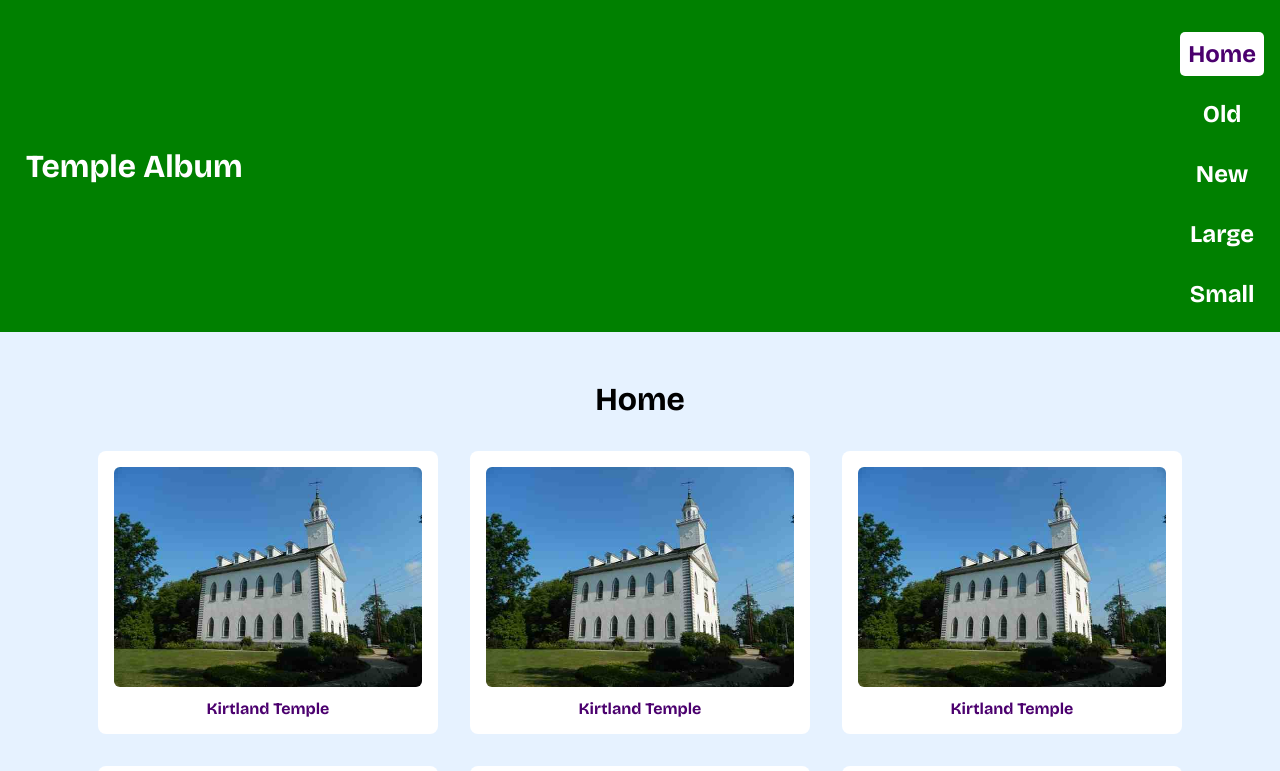
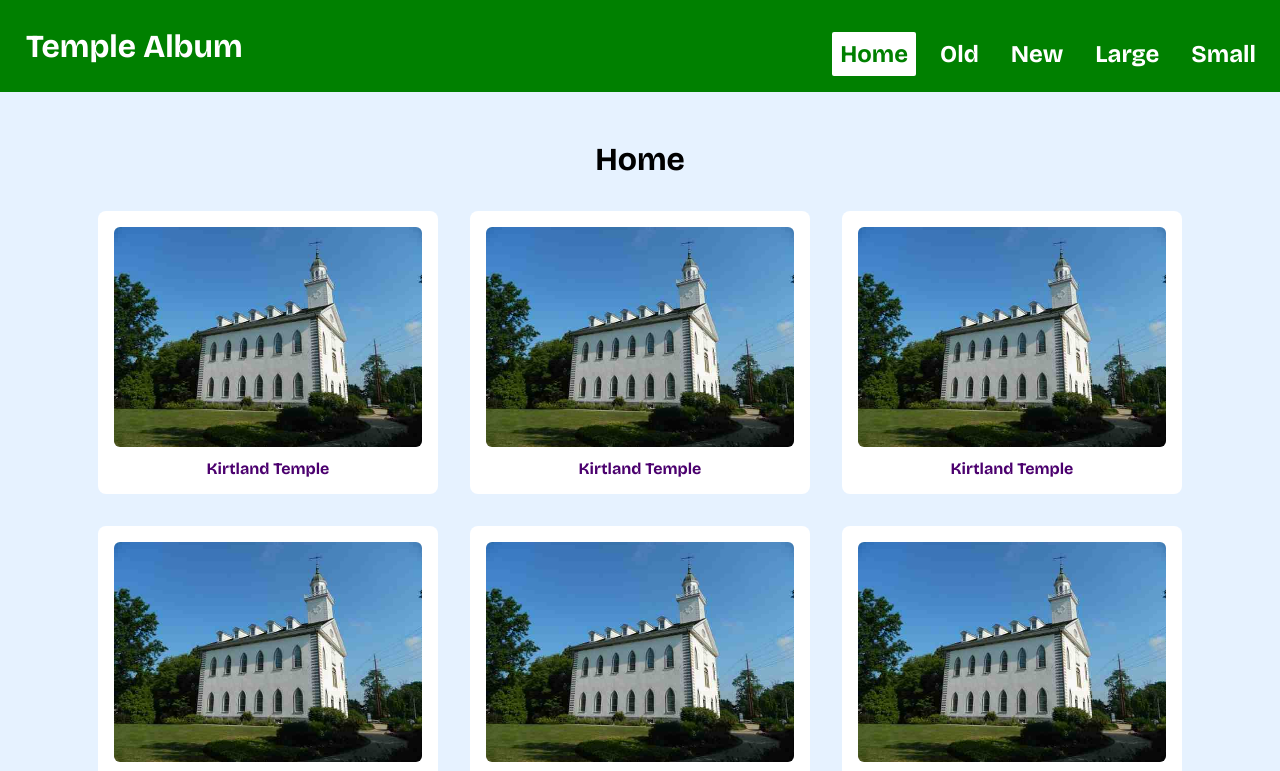
Before and after one commit to Timiano-tech/wdd131, a plain HTML site: page temples.html in a window 1280 px wide. In both pictures the pointer is over the link "Home". Shown: the top 771 px of the page. Drawn offline with nearby package versions, Linux system fonts and the light colour scheme.

Commit message:
Enhance navigation layout with improved spacing and alignment

```diff
--- a/styles/temples-large.css
+++ b/styles/temples-large.css
@@ -21,6 +21,8 @@
     nav {
         display: flex !important;
         gap: 1rem;
+        flex-direction: row;
+        justify-content: space-evenly;
     }
 
     nav a {
@@ -33,8 +35,9 @@
 
     nav a:hover {
         background-color: white;
-        color: #4b006e;
-        border-radius: 5px;
+        color: green;
+        border-radius: 2px;
+        transition: all 0.3s ease;
     }
 
     main h1 {
```
